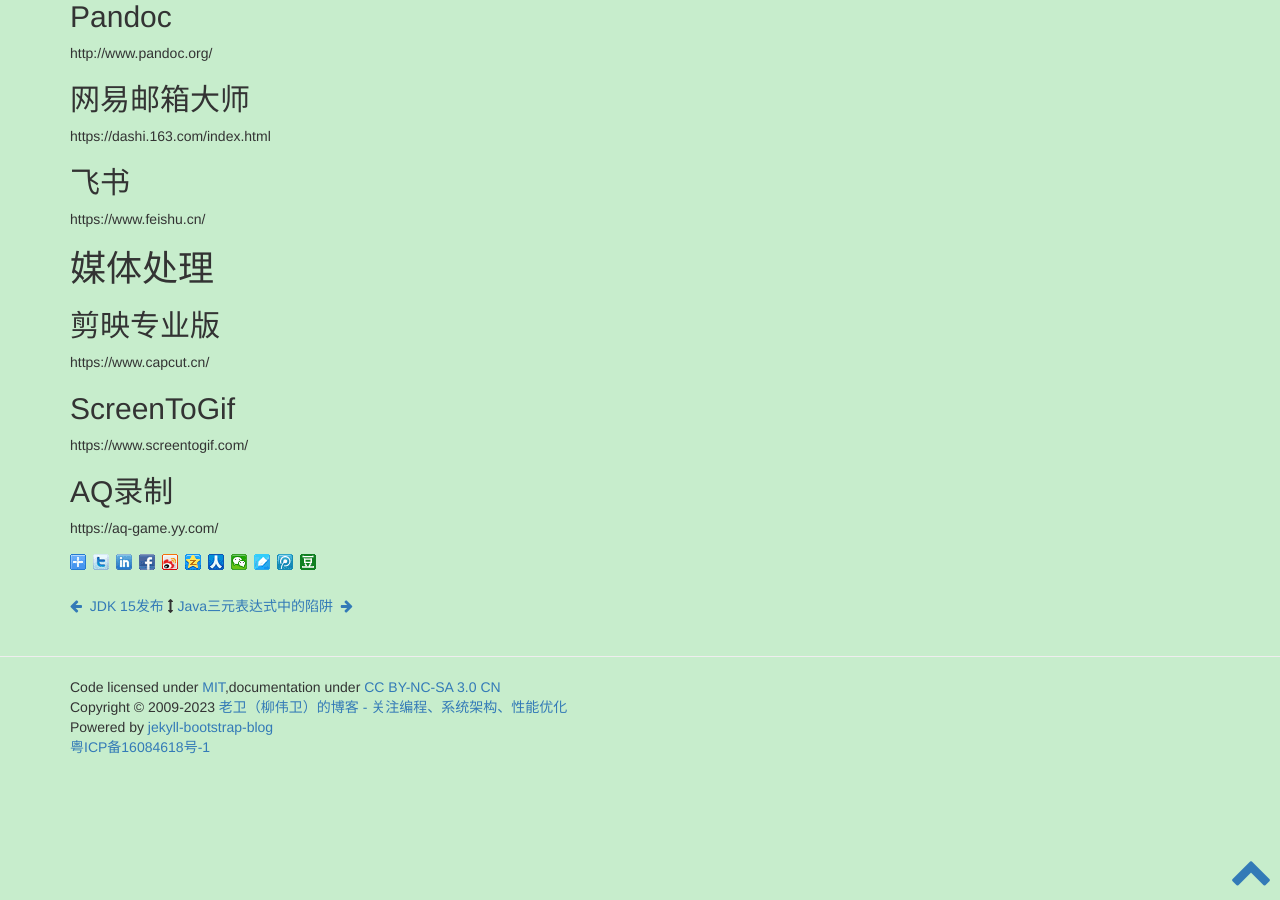
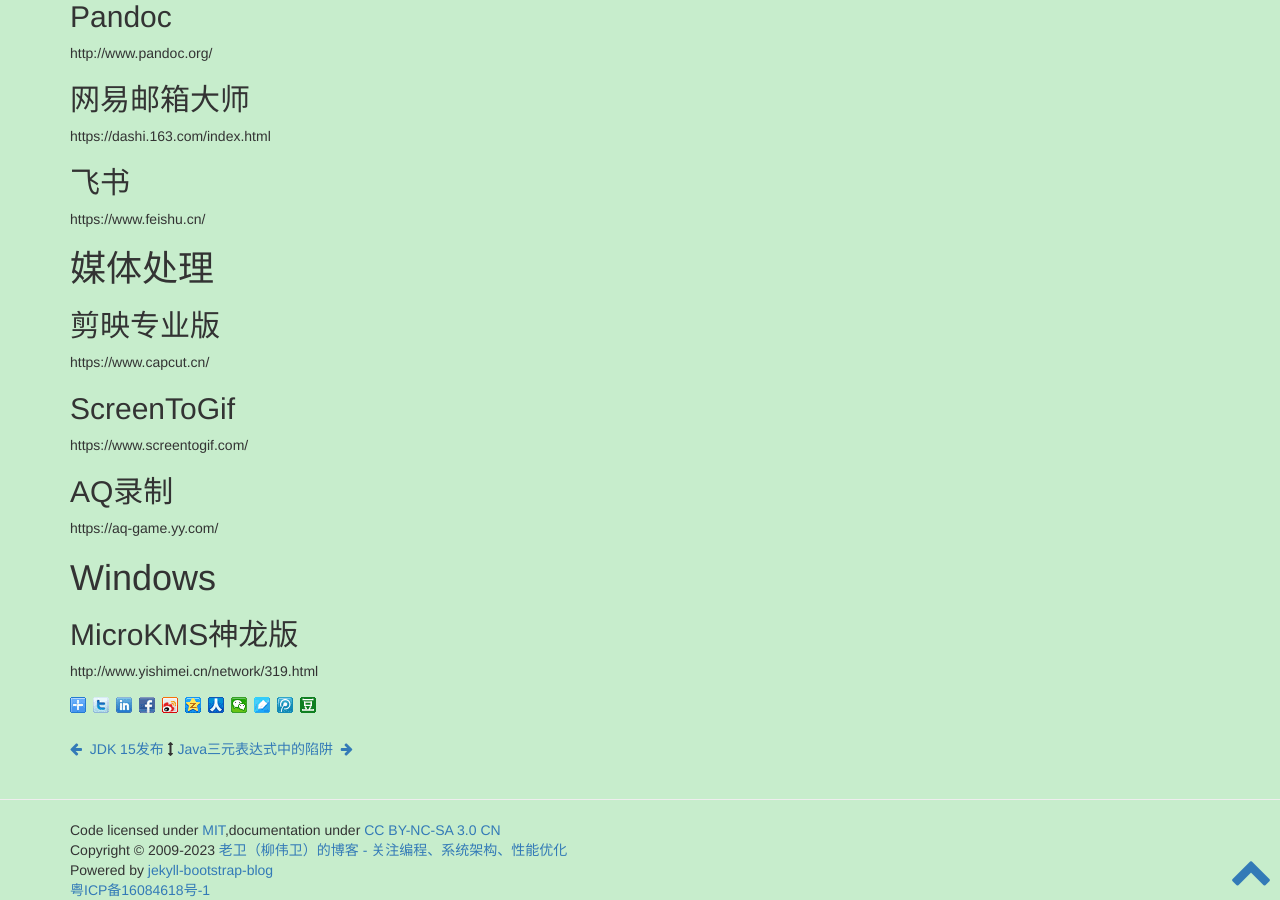
Before and after one commit to waylau/waylau.github.io, a Jekyll site: the page built from _posts/2020-10-07-java-devloper-software.md, in a window 1280 px wide and 900 px high, scrolled down 2718 px. Built offline with Jekyll 4.4.1, drawn with Linux system fonts in a browser that asks for light colours; comment, search, counter and statistics services are not loaded.

Commit message:
add MicroKMS神龙版

```diff
--- a/_posts/2020-10-07-java-devloper-software.md
+++ b/_posts/2020-10-07-java-devloper-software.md
@@ -174,3 +174,9 @@
 ## AQ录制
 
 https://aq-game.yy.com/
+
+# Windows
+
+## MicroKMS神龙版
+
+http://www.yishimei.cn/network/319.html
```
